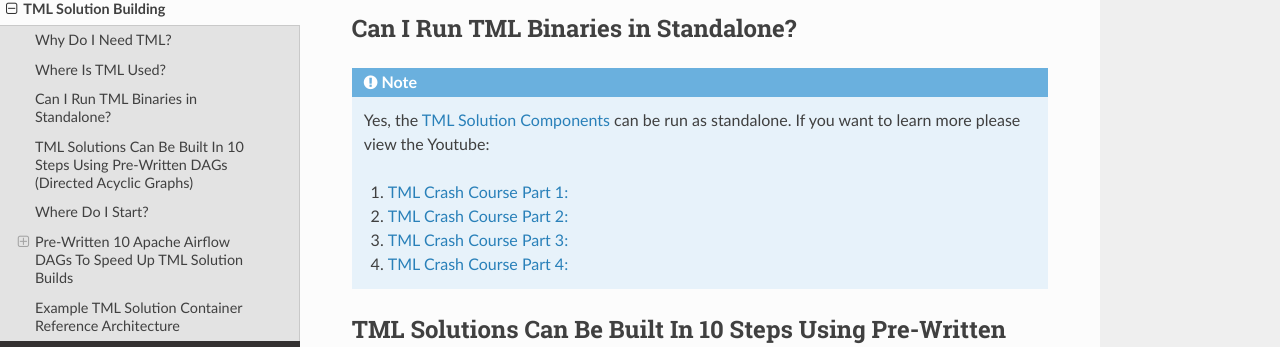
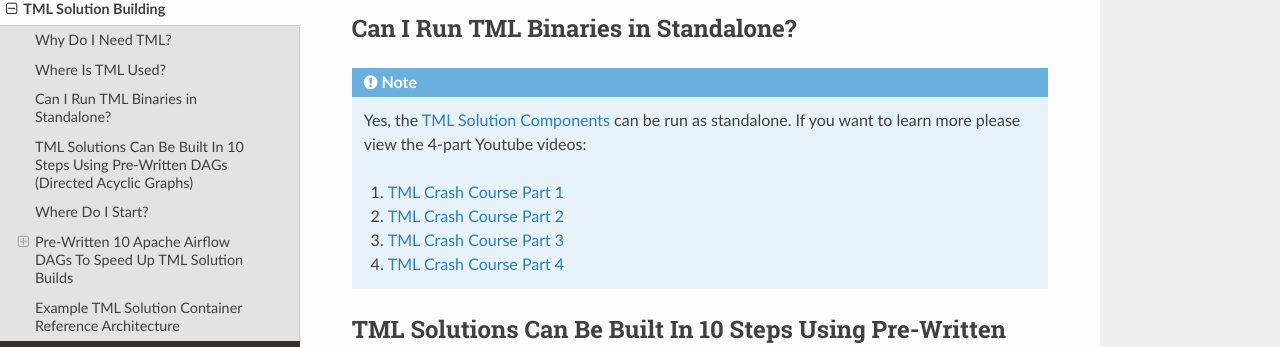
Before and after one commit to smaurice101/readthedocs, a Sphinx documentation site: the page built from docs/source/tmlbuilds.rst, in a window 1280 px wide and 900 px high, scrolled down 1179 px. Shown: the part 147-494 px from the top of the window. Built offline with Sphinx 7.4.7 and the Read the Docs theme 2.0.0, drawn with Linux system fonts in a browser that asks for light colours.

Commit message:
Update tmlbuilds.rst

```diff
--- a/docs/source/tmlbuilds.rst
+++ b/docs/source/tmlbuilds.rst
@@ -43,15 +43,15 @@ Can I Run TML Binaries in Standalone?
 ------------------------------------
 
 .. note::
-    Yes, the :ref:`TML Solution Components` can be run as standalone.  If you want to learn more please view the Youtube:
-
-    1. `TML Crash Course Part 1: <https://youtu.be/yh-qUe5KnaA>`_
-
-    2. `TML Crash Course Part 2: <https://youtu.be/ol_BcXgoFVU>`_
-
-    3. `TML Crash Course Part 3: <https://youtu.be/u5mcX1xRsvk>`_
-
-    4. `TML Crash Course Part 4: <https://youtu.be/jSFDgOKdnbE>`_
+    Yes, the :ref:`TML Solution Components` can be run as standalone.  If you want to learn more please view the 4-part Youtube videos:
+
+    1. `TML Crash Course Part 1 <https://youtu.be/yh-qUe5KnaA>`_
+
+    2. `TML Crash Course Part 2 <https://youtu.be/ol_BcXgoFVU>`_
+
+    3. `TML Crash Course Part 3 <https://youtu.be/u5mcX1xRsvk>`_
+
+    4. `TML Crash Course Part 4 <https://youtu.be/jSFDgOKdnbE>`_
 
 TML Solutions Can Be Built In 10 Steps Using Pre-Written DAGs (Directed Acyclic Graphs)
 ----------------------------------------------------------
```
